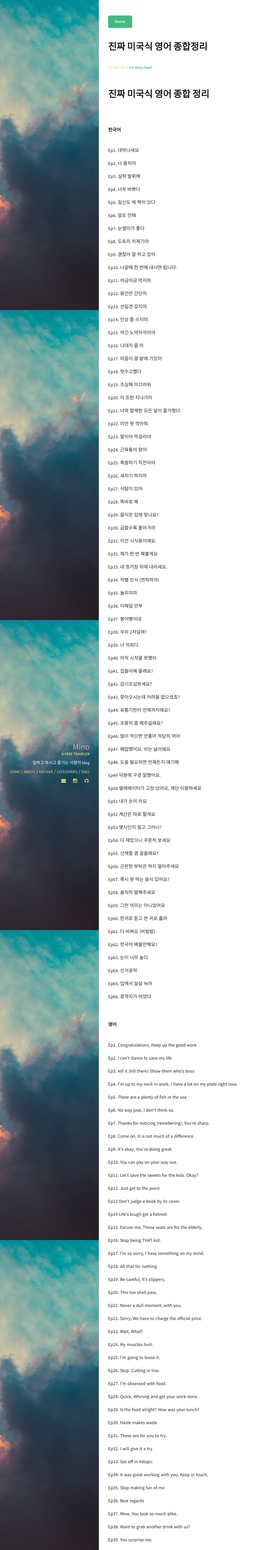
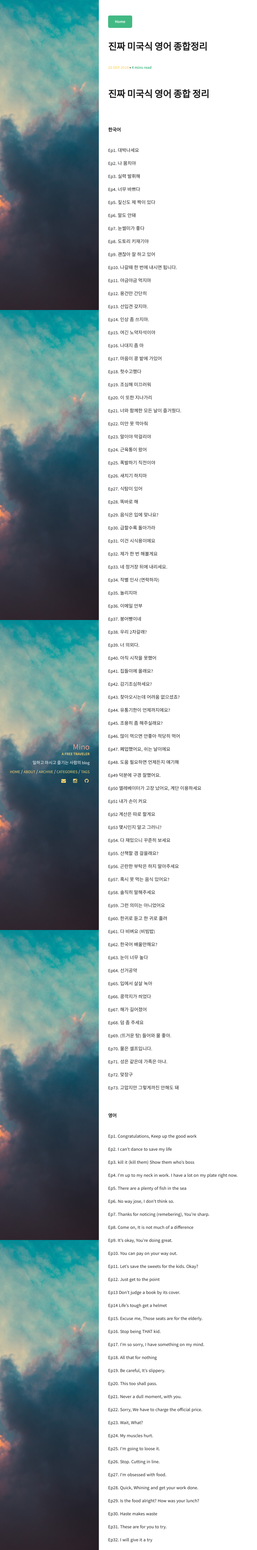
Before and after one commit to minoblog/minoblog.github.io, a Jekyll site: the page built from _posts/2018-09-20-Podcast-English-Total.md, in a window 1280 px wide. Shown: the whole page at 31% size, without its empty margins (0-832 px from the left). Built offline with Jekyll 4.4.1, drawn with Linux system fonts in a browser that asks for light colours.

Commit message:
Update and rename 2018-09-10-Podcast-English-Total.md to 2018-09-20-Podcast-English-Total.md

```diff
--- a/_posts/2018-09-10-Podcast-English-Total.md
+++ b/_posts/2018-09-20-Podcast-English-Total.md
@@ -146,6 +146,21 @@ Ep65. 입에서 살살 녹아
 
 Ep66. 콩깍지가 씌었다
 
+Ep67. 해가 길어졌어
+
+Ep68. 덤 좀 주세요
+
+Ep69. (뜨거운 탕) 들어와 물 좋아.
+
+Ep70. 물은 셀프입니다.
+
+Ep71. 성은 같은데 가족은 아냐.
+
+Ep72. 맞장구
+
+Ep73. 고맙지만 그렇게까진 안해도 돼
+
+
 <br>
 <br>
 <b>영어</b>
@@ -285,3 +300,19 @@ Ep64. I'll do my best, Pick me.
 Ep65. It melts in your mouth!
 
 Ep66. Beauty is in the eye, of the beholder
+
+Ep67. The days are getting longer.
+
+Ep68. I love something, please give me extra, if you can?
+
+Ep69. Com on in, the water's fine.
+
+Ep70. You can help yourself to some water over there.
+
+Ep71. Same name, no relation.
+
+Ep72. "Ah, Oh, Aw"
+
+Ep73. Thanks, but you don't have to do that.
+
+Ep74. It's dangerous, you have to go another way.
```
